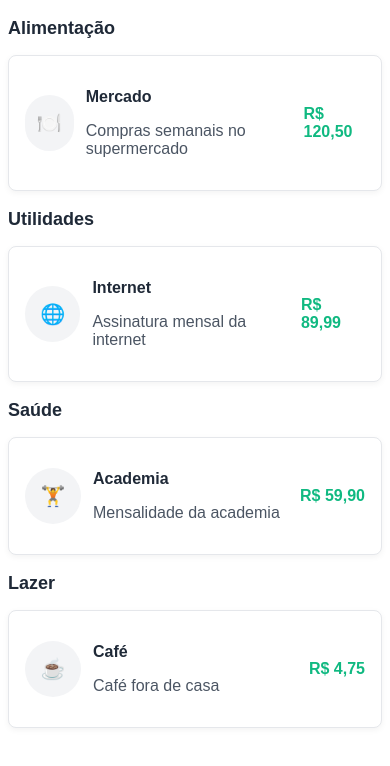
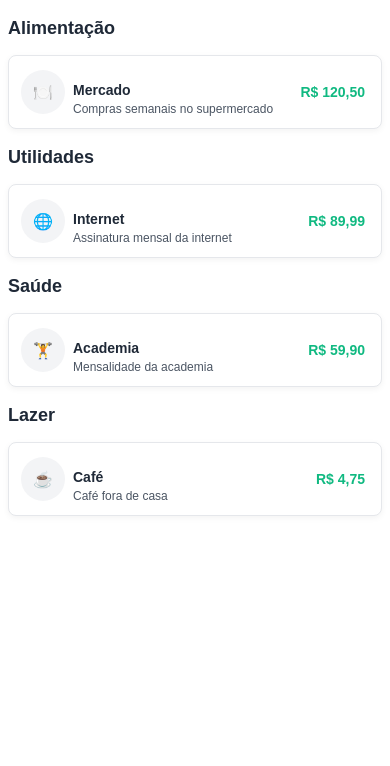
Before and after one commit to flaviane-lima/myfinance, a Next.js app: page /dashboard/expenseList in a window 390 px wide. Shown: the top 766 px of the page. Built offline with nearby package versions, Linux system fonts and the light colour scheme.

Commit message:
melhorar responsividade mobile do ExpenseCard

```diff
--- a/src/app/components/ExpenseCard.tsx
+++ b/src/app/components/ExpenseCard.tsx
@@ -9,22 +9,38 @@ type ExpenseProps = {
   icon?: string;
 };
 
+
 const Card = styled.div`
   background-color: #ffffff;
-  padding: 1rem;
-  margin-bottom: 1rem;
+  padding: 1rem 1.5rem;
   border-radius: 0.5rem;
   border: 1px solid #e5e7eb;
   box-shadow: 0px 2px 6px rgba(0, 0, 0, 0.05);
   display: flex;
   justify-content: space-between;
   align-items: center;
+  width: auto;
+  width: 100%;          // faz o Card ocupar 100% do espaço disponível
+  margin-bottom: 1rem;
+  box-sizing: border-box; // garante que padding e borda não aumentem o tamanho
+
+   @media (max-width: 480px) {
+    padding: 0.75rem;
+  }
+
 `;
 
-const  LeftContent = styled.div`
+const LeftContent = styled.div`
 display: flex;
 align-items: center;
 gap: 0.75rem;
+  flex: 1;
+  min-width: 0; // 🔹 Permite que o conteúdo encolha
+
+@media (max-width: 480px) {
+    gap: 0.5rem;
+
+  }
 
 `;
 
@@ -38,30 +54,75 @@ const Icon = styled.span`
   justify-content: center;
   width: 2.5rem;
   height: 2.5rem;
+  flex-shrink: 0; // 🔹 Impede que o ícone encolha
+
+   @media (max-width: 480px) {
+    width: 2rem;
+    height: 2rem;
+    font-size: 1rem;
+    padding: 0.375rem;
+  }
+
 `;
 
-const Texts = styled.div``;
+const Texts = styled.div`
+flex: 1;
+min-width: 0; // 🔹 CRUCIAL para text-overflow funcionar
+overflow: hidden; // 🔹 NECESSÁRIO para text-overflow
+
+  @media (max-width: 480px) {
+    max-width: calc(100% - 3rem); // 🔹 Considera ícone + espaçamento
+  }
+
+`;
 
 const Title = styled.h3`
 font-size: 1rem;
 font-weight: 600;
 color: #1f2937;
 margin-bottom: 0.25rem;
+white-space: nowrap;
+overflow: hidden;
+text-overflow: ellipsis;
+
+ @media (max-width: 480px) {
+    font-size: 0.875rem;
+
+  }
+
 `;
 
 const Description = styled.p`
-font-size: 1rem;
+font-size: 0.875rem;
 color: #4b5563;
+white-space: normal;
+margin: 0;
+width: 100%;
+
+   @media (max-width: 480px) {
+    font-size: 0.75rem;
+  }
+
 `;
 
 const Price = styled.span`
 font-size: 1rem;
 font-weight: 600;
 color: #10b981;
+margin-right: 0.5rem;
+margin-left: 1rem;
+white-space: nowrap;
+flex-shrink: 0; // 🔹 Impede que o preço encolha
+
+@media (max-width: 480px) {
+    font-size: 0.875rem;
+    margin-left: 0.5rem;
+     margin-right: 0.25rem;
+
 `;
 
-export default function ExpenseCard({ name, description, price, icon } : ExpenseProps) {
-    return(
+export default function ExpenseCard({ name, description, price, icon }: ExpenseProps) {
+  return (
     <Card>
       <LeftContent>
         {icon && <Icon>{icon}</Icon>}
```
Lines whose indentation alone changed are shown as unchanged.
